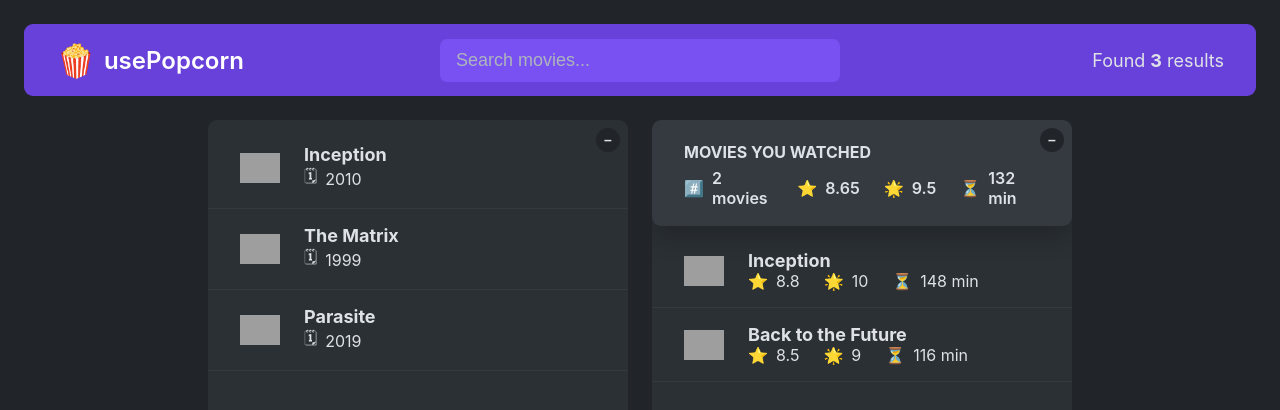
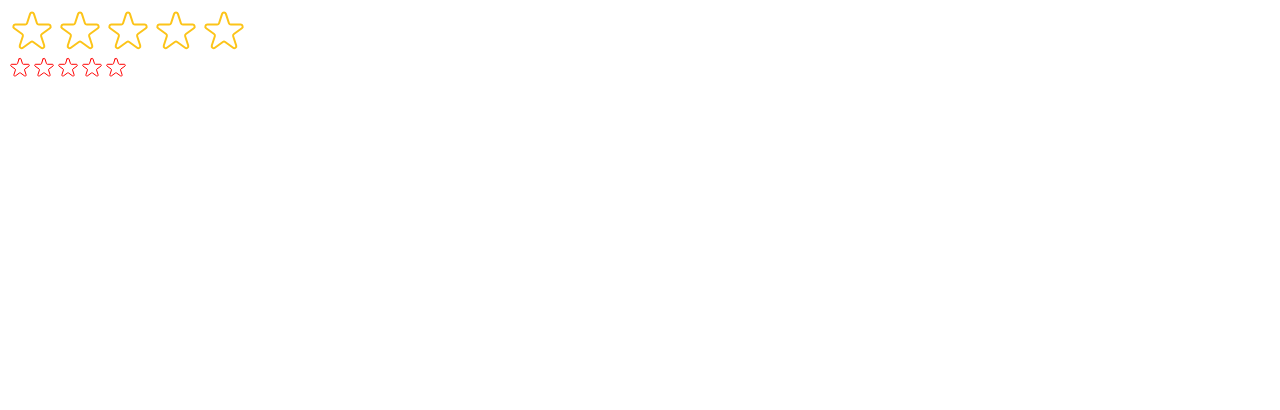
Before and after one commit to horatiu84/usePopcorn, a React (Create React App) app: page / in a window 1280 px wide. Shown: the top 410 px of the page. Built offline with nearby package versions, Linux system fonts and the light colour scheme; grey boxes are pictures that could not be loaded.

Commit message:
addig the StarRating component

```diff
--- /dev/null
+++ b/src/StarRating.js
@@ -0,0 +1,145 @@
+import { useState } from "react";
+import PropTypes from "prop-types";
+
+const containerStyle = {
+    display: 'flex',
+    alignItems: 'center',
+    gap: '16px'
+};
+
+const starContainerStyle = {
+    display: 'flex',
+};
+
+StarRating.propTypes = {
+    maxRating: PropTypes.number,
+    color: PropTypes.string,
+    size: PropTypes.number,
+    className: PropTypes.string,
+    messages: PropTypes.array,
+    onSetRating: PropTypes.func
+}
+
+
+export default function StarRating({
+    maxRating = 5,
+    color='#fcc419',
+    size=48,
+    className='',
+    messages = [],
+    onSetRating
+}) {
+
+  const [rating,setRating] = useState(0);
+  const [tempRating, setTempRating] = useState(0);
+
+  const textStyle = {
+    lineHeight: '1',
+    margin: "0",
+    color,
+    fontSize: `${size /1.5}px`
+}
+
+  function handleRating(rating) {
+    setRating(rating);
+    onSetRating?.(rating);
+  }
+
+    return (
+        <div style={containerStyle} className={className}>
+            <div style={starContainerStyle}>
+                {Array.from({length:maxRating}, (_,i) =>
+                <Star
+                 key={i}
+                 onRate= {() => handleRating(i+1)}
+                 full = {tempRating? tempRating>= i+1 : rating >= i+1}
+                 onHoverIn = {() => setTempRating(i+1)}
+                 onHoverOut ={()=> setTempRating(0)}
+                 color={color}
+                 size={size}
+                 className={className}
+                 />)}
+            </div>
+            <p style={textStyle}>{ messages.length === maxRating ? messages[tempRating ? tempRating-1 : rating-1] : tempRating || rating || ""}</p>
+        </div>
+    )
+}
+
+
+
+function Star({onRate, full, onHoverIn, onHoverOut, color, size}) {
+    const starStyle = {
+        width :  `${size }px`,
+        height:  `${size }px`,
+        display: 'block',
+        cursor : 'pointer',
+    };
+
+    return (
+        <span
+            style={starStyle}
+            onClick={onRate}
+            onMouseEnter={onHoverIn}
+            onMouseLeave={onHoverOut}
+            >
+            { full ? (<svg
+                xmlns="http://www.w3.org/2000/svg"
+                viewBox="0 0 20 20"
+                fill={color}
+                stroke={color}
+            >
+                <path
+                d="M9.049 2.927c.3-.921 1.603-.921 1.902 0l1.07 3.292a1 1 0 00.95.69h3.462c.969 0 1.371 1.24.588 1.81l-2.8 2.034a1 1 0 00-.364 1.118l1.07 3.292c.3.921-.755 1.688-1.54 1.118l-2.8-2.034a1 1 0 00-1.175 0l-2.8 2.034c-.784.57-1.838-.197-1.539-1.118l1.07-3.292a1 1 0 00-.364-1.118L2.98 8.72c-.783-.57-.38-1.81.588-1.81h3.461a1 1 0 00.951-.69l1.07-3.292z"
+                />
+            </svg>
+            ) : (
+            <svg
+                xmlns="http://www.w3.org/2000/svg"
+                fill="none"
+                viewBox="0 0 24 24"
+                stroke={color}
+                >
+                <path
+                    strokeLinecap="round"
+                    strokeLinejoin="round"
+                    strokeWidth="{2}"
+                    d="M11.049 2.927c.3-.921 1.603-.921 1.902 0l1.519 4.674a1 1 0 00.95.69h4.915c.969 0 1.371 1.24.588 1.81l-3.976 2.888a1 1 0 00-.363 1.118l1.518 4.674c.3.922-.755 1.688-1.538 1.118l-3.976-2.888a1 1 0 00-1.176 0l-3.976 2.888c-.783.57-1.838-.197-1.538-1.118l1.518-4.674a1 1 0 00-.363-1.118l-3.976-2.888c-.784-.57-.38-1.81.588-1.81h4.914a1 1 0 00.951-.69l1.519-4.674z"
+                />
+            </svg>)}
+     </span>
+    );
+}
+
+
+/*
+FULL STAR
+
+<svg
+  xmlns="http://www.w3.org/2000/svg"
+  viewBox="0 0 20 20"
+  fill="#000"
+  stroke="#000"
+>
+  <path
+    d="M9.049 2.927c.3-.921 1.603-.921 1.902 0l1.07 3.292a1 1 0 00.95.69h3.462c.969 0 1.371 1.24.588 1.81l-2.8 2.034a1 1 0 00-.364 1.118l1.07 3.292c.3.921-.755 1.688-1.54 1.118l-2.8-2.034a1 1 0 00-1.175 0l-2.8 2.034c-.784.57-1.838-.197-1.539-1.118l1.07-3.292a1 1 0 00-.364-1.118L2.98 8.72c-.783-.57-.38-1.81.588-1.81h3.461a1 1 0 00.951-.69l1.07-3.292z"
+  />
+</svg>
+
+
+EMPTY STAR
+
+<svg
+  xmlns="http://www.w3.org/2000/svg"
+  fill="none"
+  viewBox="0 0 24 24"
+  stroke="#000"
+>
+  <path
+    strokeLinecap="round"
+    strokeLinejoin="round"
+    strokeWidth="{2}"
+    d="M11.049 2.927c.3-.921 1.603-.921 1.902 0l1.519 4.674a1 1 0 00.95.69h4.915c.969 0 1.371 1.24.588 1.81l-3.976 2.888a1 1 0 00-.363 1.118l1.518 4.674c.3.922-.755 1.688-1.538 1.118l-3.976-2.888a1 1 0 00-1.176 0l-3.976 2.888c-.783.57-1.838-.197-1.538-1.118l1.518-4.674a1 1 0 00-.363-1.118l-3.976-2.888c-.784-.57-.38-1.81.588-1.81h4.914a1 1 0 00.951-.69l1.519-4.674z"
+  />
+</svg>
+
+*/
--- a/src/index.js
+++ b/src/index.js
@@ -1,12 +1,14 @@
 import React from 'react';
 import ReactDOM from 'react-dom/client';
-import './index.css';
-import App from './App';
-
+// import './index.css';
+// import App from './App';
+import StarRating from './StarRating';
 
 const root = ReactDOM.createRoot(document.getElementById('root'));
 root.render(
   <React.StrictMode>
-    <App />
+    {/* <App /> */}
+    <StarRating maxRating={5} messages={['Terrible','Bad','Average','Good','Amazing']}/>
+    <StarRating size={24} color='red' className="test"/>
   </React.StrictMode>
 );
```
